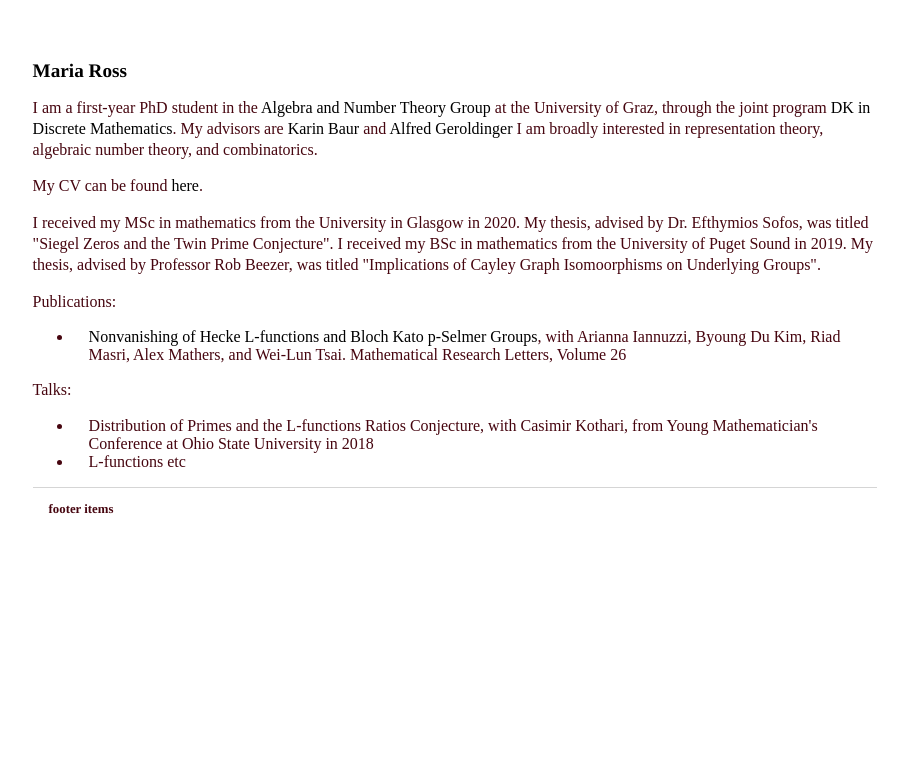
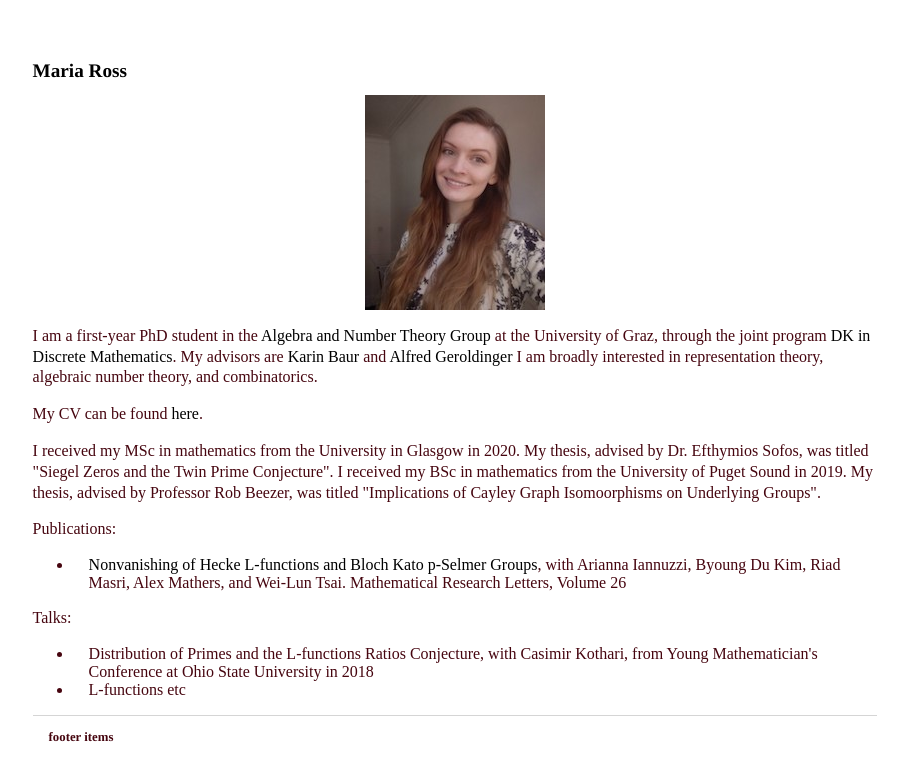
Before and after one commit to mariarross/mariarross.github.io, a Jekyll site: the page built from index.html, in a window 1280 px wide. Shown: the top 781 px of the page, without its empty margins (185-1088 px from the left). Built offline with Jekyll 4.4.1, drawn with Linux system fonts in a browser that asks for light colours.

Commit message:
Update index.html

```diff
--- a/index.html
+++ b/index.html
@@ -4,6 +4,7 @@ title: Maria Ross
 ---
 <div class="blurb">
 	<h1>Maria Ross</h1>
+	<img src="/dgdsfgdfg.jpg" style="display: block; margin: auto;" />
 	<p> I am a first-year PhD student in the <a href="https://imsc.uni-graz.at/AlgNTh/", target="_blank">Algebra and Number Theory Group</a> at the University of  Graz, through the joint program <a href="https://www.math.tugraz.at/discrete/", target="_blank">DK in Discrete Mathematics</a>. My advisors are <a href="https://imsc.uni-graz.at/baur/", target="_blank">Karin Baur</a> and <a href="https://imsc.uni-graz.at/geroldinger/", target="_blank">Alfred Geroldinger</a>  I am broadly interested in representation theory, algebraic number theory, and combinatorics.</p>
 	<p> My CV can be found <a href="/CV_V2 (2).pdf", target="_blank">here</a>.</p>
 	<p> I received my MSc in mathematics from the University in Glasgow in 2020. My thesis, advised by Dr. Efthymios Sofos, was titled "Siegel Zeros and the Twin Prime Conjecture". I received my BSc in mathematics from the University of Puget Sound in 2019. My thesis, advised by Professor Rob Beezer, was titled "Implications of Cayley Graph Isomoorphisms on Underlying Groups". </p>
```
